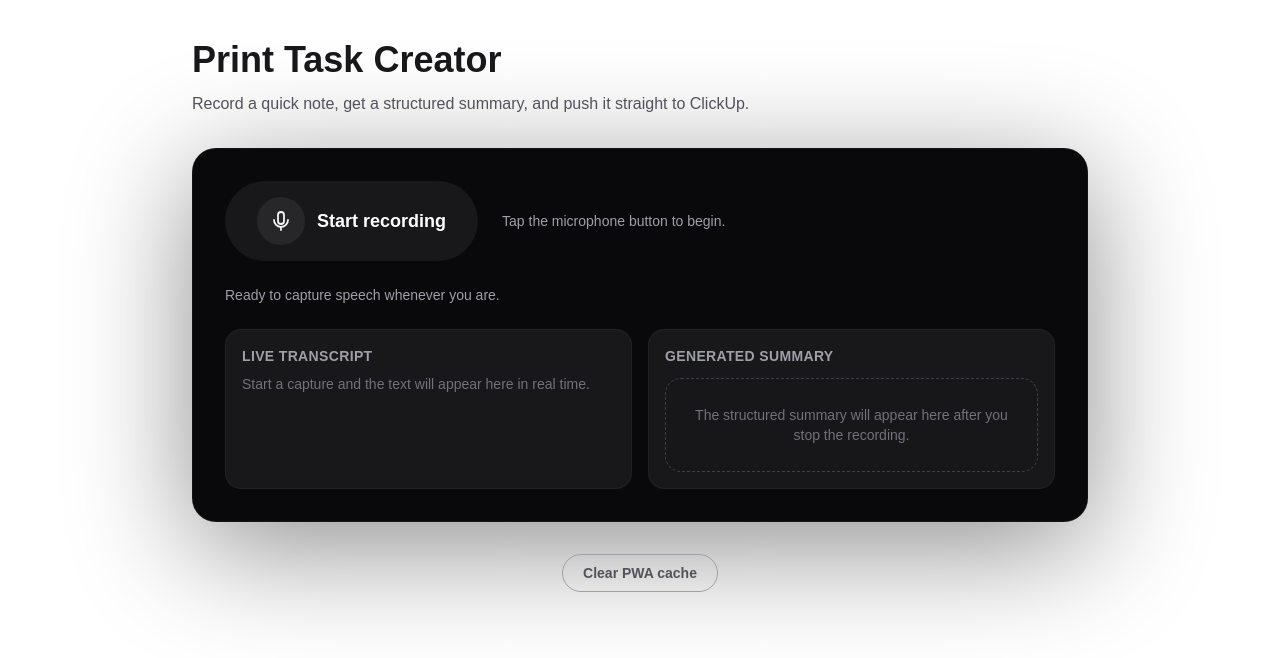
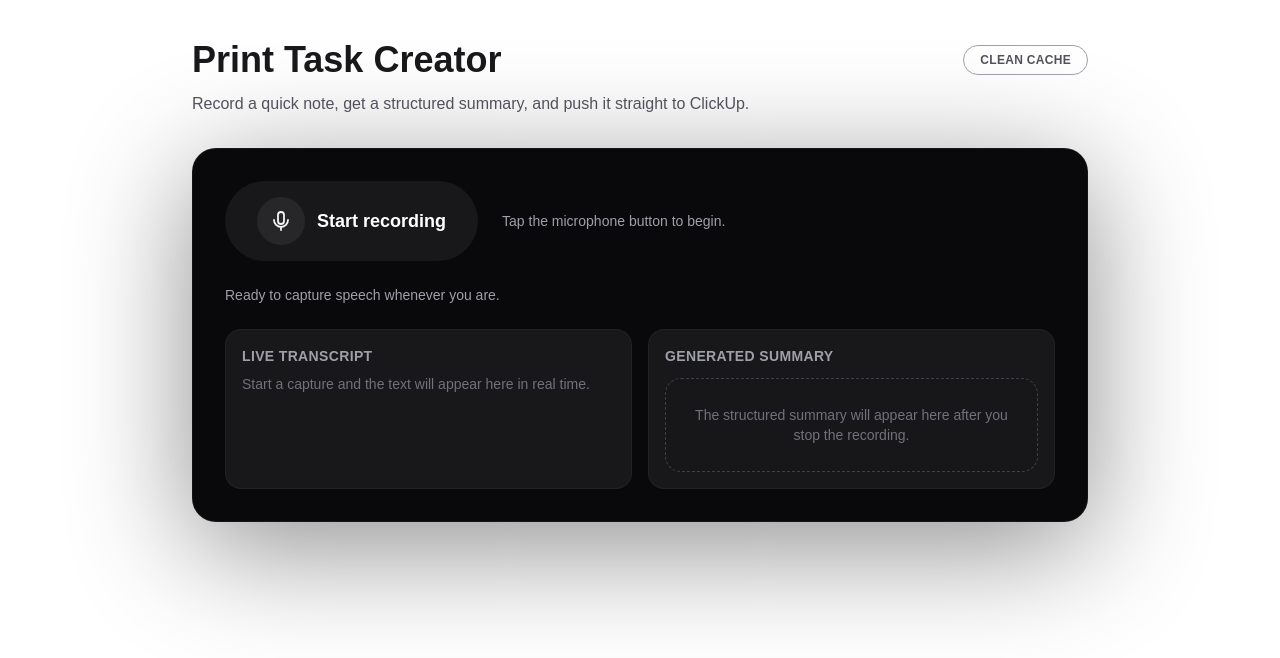
Before and after one commit to cbeltrangomez84/ai-helper, a Next.js app: page / in a window 1280 px wide. Shown: the top 658 px of the page. Built offline with nearby package versions, Linux system fonts and the light colour scheme.

Commit message:
feat: refactor cache clearing button layout and improve accessibility

```diff
--- a/src/app/page.tsx
+++ b/src/app/page.tsx
@@ -461,7 +461,20 @@ export default function Home() {
     <main className="flex min-h-dvh flex-col items-center bg-white px-4 py-10 text-zinc-900 sm:px-6">
       <div className="w-full max-w-4xl space-y-8">
         <header className="flex flex-col gap-3 text-center sm:text-left">
-          <h1 className="text-3xl font-semibold sm:text-4xl text-zinc-900">Print Task Creator</h1>
+          <div className="flex flex-col items-center justify-between gap-2 sm:flex-row">
+            <h1 className="text-3xl font-semibold sm:text-4xl text-zinc-900">Print Task Creator</h1>
+            {IS_NON_PROD && (
+              <button
+                type="button"
+                onClick={handleClearCaches}
+                disabled={isClearingCache}
+                className="flex items-center gap-2 rounded-full border border-zinc-400 px-4 py-1.5 text-xs font-semibold uppercase tracking-wide text-zinc-600 transition hover:border-zinc-700 hover:text-zinc-900 disabled:cursor-not-allowed disabled:opacity-60"
+              >
+                {isClearingCache && <span className="h-3 w-3 animate-spin rounded-full border-2 border-zinc-500 border-t-transparent" aria-hidden="true" />}
+                <span>{isClearingCache ? "Clearing..." : "Clean cache"}</span>
+              </button>
+            )}
+          </div>
           <p className="text-base text-zinc-600 sm:max-w-2xl">Record a quick note, get a structured summary, and push it straight to ClickUp.</p>
         </header>
 
@@ -576,20 +589,6 @@ export default function Home() {
             </article>
           </div>
         </section>
-
-        {IS_NON_PROD && (
-          <div className="flex justify-center">
-            <button
-              type="button"
-              onClick={handleClearCaches}
-              disabled={isClearingCache}
-              className="flex items-center gap-2 rounded-full border border-zinc-400 px-5 py-2 text-sm font-semibold text-zinc-600 transition hover:border-zinc-700 hover:text-zinc-900 disabled:cursor-not-allowed disabled:opacity-60"
-            >
-              {isClearingCache && <span className="h-3.5 w-3.5 animate-spin rounded-full border-2 border-zinc-500 border-t-transparent" aria-hidden="true" />}
-              <span>{isClearingCache ? "Clearing cache..." : "Clear PWA cache"}</span>
-            </button>
-          </div>
-        )}
       </div>
     </main>
   )
```
